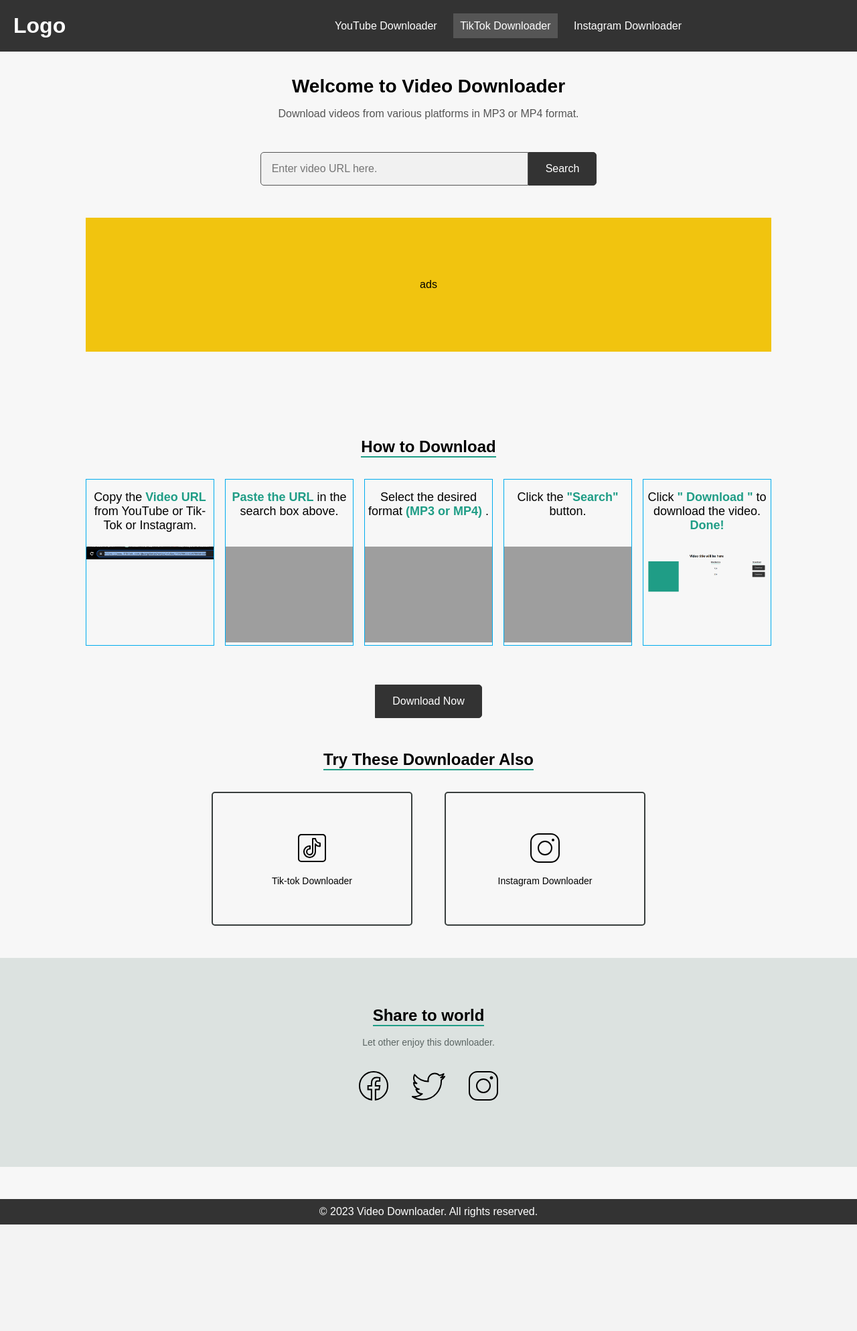
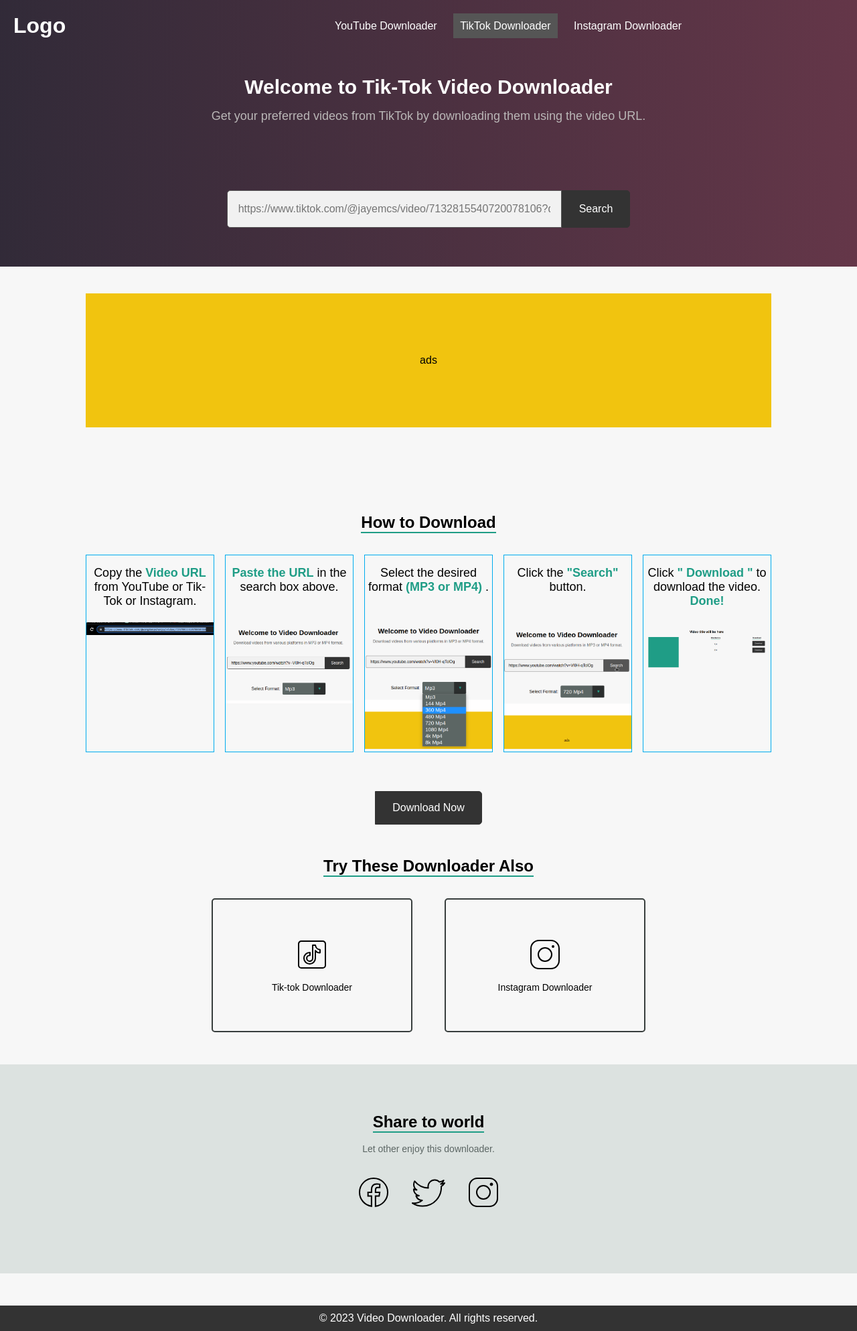
Before and after one commit to sudipnext/AllVideoDownloader, a Django app: page /tik-tok/ in a window 1280 px wide. Shown: the whole page at 67% size. Before the commit the page ends 1828 px from the top, so only its background shows below. Run offline with Django 4.2, Linux system fonts and the light colour scheme; some libraries are stand-ins or nearby versions; grey boxes are pictures that could not be loaded.

Commit message:
style changes

```diff
--- a/aiodownloader/api/static/style.css
+++ b/aiodownloader/api/static/style.css
@@ -66,17 +66,17 @@ h3 {
 
 .intro-text {
   text-align: center;
-  margin-block: 20px;
+  padding-block: 20px;
 }
 
 .intro-text > h2 {
   padding: 1rem 0;
-  font-size: 28px;
+  font-size: 30px;
   font-weight: 600;
 }
 
 .intro-text > p {
-  font-size: 16px;
+  font-size: 18px;
   font-weight: 500;
   color: #555;
   margin-bottom: 2rem;
@@ -84,20 +84,20 @@ h3 {
 
 .search-container {
   text-align: center;
-  margin-bottom: 20px;
-  margin-block: 3rem;
+
+  padding-block: 3rem;
 }
 
 .search-box {
   display: flex;
   align-items: center;
   justify-content: center;
-  margin-bottom: 10px;
+  padding-bottom: 10px;
 }
 
 .search-box input[type="text"] {
-  width: 400px;
-  padding: 15px 16px;
+  width: 500px;
+  padding: 18px 16px;
   font-size: 16px;
   border: 1px solid #555;
   border-radius: 5px 0 0 5px;
@@ -114,7 +114,7 @@ input:-webkit-autofill:active {
 }
 
 #download-btn {
-  padding: 15px 25px;
+  padding: 18px 25px;
   font-size: 16px;
   background-color: #333;
   color: #fff;
@@ -199,8 +199,8 @@ label {
   display: none;
   text-align: center;
   width: 80%;
-  margin: 4rem auto;
-  padding-block: 3rem;
+  margin: 0rem auto;
+  padding-block: 6rem;
 }
 
 .video_content {
@@ -215,6 +215,15 @@ label {
   width: 100%;
   height: 300px;
   background-color: #1f9d86;
+  border-radius: 5px;
+  overflow: hidden;
+  box-shadow: 0px 1px 12px 20px #00000029;
+}
+.video_img > img {
+  width: 100%;
+  display: block;
+  height: 100%;
+  object-fit: cover;
 }
 
 .resolution_section {
@@ -254,7 +263,7 @@ label {
 
 .ads-section {
   text-align: center;
-  margin-bottom: 40px;
+  margin-block: 40px;
 }
 
 .ads {
--- a/aiodownloader/api/templates/index.html
+++ b/aiodownloader/api/templates/index.html
@@ -21,9 +21,11 @@
       <nav>
         <ul>
           {% block link %}
-          <li><a href="/" class="active nav_link" >YouTube Downloader</a></li>
-          <li><a href="/tik-tok" class="nav_link" onclick="changeActiveLink(event, '/tik-tok')">TikTok Downloader</a></li>
-          <li><a href="/instagram" class="nav_link" onclick="changeActiveLink(event, '/instagram')">Instagram Downloader</a></li>
+          <li><a href="/" class="active nav_link">YouTube Downloader</a></li>
+          <li><a href="/tik-tok" class="nav_link" onclick="changeActiveLink(event, '/tik-tok')">TikTok Downloader</a>
+          </li>
+          <li><a href="/instagram" class="nav_link" onclick="changeActiveLink(event, '/instagram')">Instagram
+              Downloader</a></li>
           {% endblock link %}
 
         </ul>
@@ -80,14 +82,18 @@
     <main style="position: relative;">
       <div id="loading"></div>
       <div id="overlay"></div>
-      <div class="intro-text">
-        <h2>Welcome to Video Downloader</h2>
-        <p>Download videos from various platforms in MP3 or MP4 format.</p>
+      <div>
+        {% block intro %}
+
+        {% endblock intro %}
       </div>
+
+
       <div class="search-container">
         <div class="search-box">
+          {% block input %}
 
-          <input type="text" id="video-url" placeholder="Enter video URL here.">
+          {% endblock input %}
           <button id="download-btn">Search</button>
         </div>
 
--- a/aiodownloader/api/templates/tiktok.html
+++ b/aiodownloader/api/templates/tiktok.html
@@ -1,5 +1,30 @@
-{% extends 'index.html' %} {% block result %}
+{% extends 'index.html' %}
+{% block intro %}
+<div class="intro-text">
+  <h2>Welcome to Tik-Tok Video Downloader</h2>
+  <p>Get your preferred videos from TikTok by downloading them using the video URL.</p>
+</div>
+{% endblock intro %}
+{% block input %}
+<input type="text" id="video-url"
+  placeholder="https://www.tiktok.com/@jayemcs/video/7132815540720078106?q=coding&t=1686288554542">
+{% endblock input %}
+{% block result %}
+<style>
+  .intro-text,
+  .search-container,
+  .result_container,
+  header {
+    background: linear-gradient(92deg, #0e0c1be0 -14.11%, #5c273beb 107.67%);
+    color: white !important;
+  }
 
+  .intro-text>p {
+    color: rgb(186, 183, 183);
+  }
+</style>
+
+<div class="result_container">
   <div id="result_section" class="result_section">
     <h1 class="video_title">Video title will be here.</h1>
     <div class="video_content">
@@ -18,6 +43,7 @@
         <button onclick="downloadVideo()" class="download_btn">Download</button>
       </div>
     </div>
+  </div>
   {% endblock result %} {% block script %}
   <script>
     const title = document.querySelector( ".video_title" );
@@ -26,7 +52,7 @@
     const result_section = document.getElementById( "result_section" );
     const loader = document.querySelector( "#loading" );
     const overlay = document.querySelector( "#overlay" );
-    var imgElement = document.querySelector('.video_img img');
+    var imgElement = document.querySelector( '.video_img img' );
 
 
 
--- /dev/null
+++ b/aiodownloader/downloads/CtB8J5kg7j6.txt
@@ -0,0 +1 @@
+@tehzeebhaafi bhai zindabad!!!
```
Also changed, not shown: aiodownloader/api/templates/instagram.html (+32 -18 lines), aiodownloader/api/templates/youtube.html (+58 -39 lines), aiodownloader/api/static/images/Screenshot from 2023-06-08 14-25-38.png (deleted), aiodownloader/api/static/images/four_img.png (added), aiodownloader/api/static/images/fourth.png (deleted), aiodownloader/api/static/images/second.png (deleted), aiodownloader/api/static/images/second_img.png (added), aiodownloader/api/static/images/third.png (deleted), aiodownloader/api/static/images/third_img.png (added), aiodownloader/downloads/2022-05-12_03-58-24_UTC.jpg (added), aiodownloader/downloads/CtB8J5kg7j6.jpg (added), 4 other files. Lines whose indentation alone changed are shown as unchanged.
